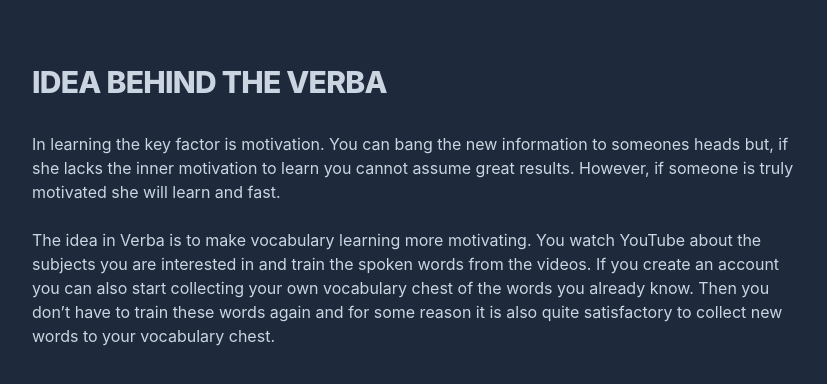
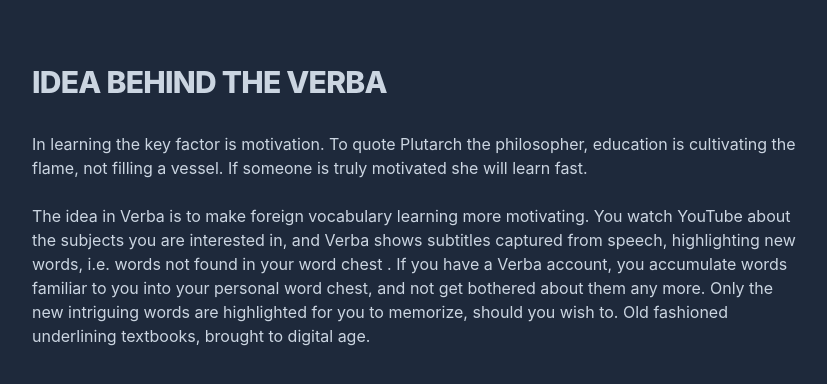
Before and after one commit to josuakiviranta/josuakiviranta.com, a Next.js app: page /verba in a window 1280 px wide. Shown: the top 384 px of the page, without its empty margins (224-1051 px from the left). Built offline with nearby package versions, Linux system fonts and the light colour scheme.

Commit message:
text changes

```diff
--- a/pages/soteduunit.tsx
+++ b/pages/soteduunit.tsx
@@ -35,29 +35,29 @@
             <br />
             <br />
             About the project itself.
-            <br /> As you probably rightly assumed, I started this project when
-            I was searching for a job in 2021. At the same time my doctor
-            brother was also searching for a job and was frustrated how bad the
-            current job searching platforms were. I needed some demo group for
-            my platform and we agreed with my brother to focus first on Finnish
+            <br /> At the same time my brother, a fresh medical doctor, was also
+            considering jobs and was frustrated how bad the current job
+            searching platforms were. I needed some target group for my platform
+            demo and we agreed with my brother to focus first on Finnish
             healthcare and social welfare organisations.
             <br />
             <br />
-            We managed to get a lot of interest for this project, but then three
-            big obstacles came on the road. Firstly, we realised that Finnish
-            healthcare and social welfare organisations are very bureaucratic
-            and slow moving on any decisions they make. Secondly, their job
-            postings were in highly unstructured form and they lacked a way to
-            do api integrations for their current job posts. Finally, my brother
-            got a very lucrative offer to be a school doctor and didn’t have a
-            lot of time to contact different healthcare and social welfare
-            organisations anymore. (As a doctor he was a key player because
-            these organisations really like their kind.)
+            Discussing with the administration of HUS and certain other health
+            organizations, we managed to get a lot of interest for this project,
+            but then three big obstacles became obvious. Firstly, we realised
+            that Finnish healthcare and social care organisations are very
+            bureaucratic and slow on any decisions they make. Secondly, their
+            job postings were in highly unstructured format, which lacked a way
+            to easily perform API integrations for their job posts. Finally, my
+            brother got a very lucrative offer to be a school doctor and no
+            longer had time to contact various healthcare and social care
+            organisations. (As a medical professional he had brought a lot of
+            credibility to our project.)
             <br />
             <br />
             After these events I pivoted the project towards startups that I
-            knew would be more agile in their moves and more easy for me to
-            contact. You can read the idea of{" "}
+            knew would be more agile and easier for me to contact You can read
+            the idea of{" "}
             <Link href="/pssst" className="underline hover:opacity-75">
               Pssst! here.
             </Link>
--- a/pages/verba.tsx
+++ b/pages/verba.tsx
@@ -9,19 +9,20 @@
             Idea behind the Verba
           </h2>
           <p className="mb-5">
-            In learning the key factor is motivation. You can bang the new
-            information to someones heads but, if she lacks the inner motivation
-            to learn you cannot assume great results. However, if someone is
-            truly motivated she will learn and fast.
+            In learning the key factor is motivation. To quote Plutarch the
+            philosopher, education is cultivating the flame, not filling a
+            vessel. If someone is truly motivated she will learn fast.
             <br />
             <br />
-            The idea in Verba is to make vocabulary learning more motivating.
-            You watch YouTube about the subjects you are interested in and train
-            the spoken words from the videos. If you create an account you can
-            also start collecting your own vocabulary chest of the words you
-            already know. Then you don’t have to train these words again and for
-            some reason it is also quite satisfactory to collect new words to
-            your vocabulary chest.
+            The idea in Verba is to make foreign vocabulary learning more
+            motivating. You watch YouTube about the subjects you are interested
+            in, and Verba shows subtitles captured from speech, highlighting new
+            words, i.e. words not found in your word chest . If you have a Verba
+            account, you accumulate words familiar to you into your personal
+            word chest, and not get bothered about them any more. Only the new
+            intriguing words are highlighted for you to memorize, should you
+            wish to. Old fashioned underlining textbooks, brought to digital
+            age.
           </p>
         </div>
       </Section>
```
